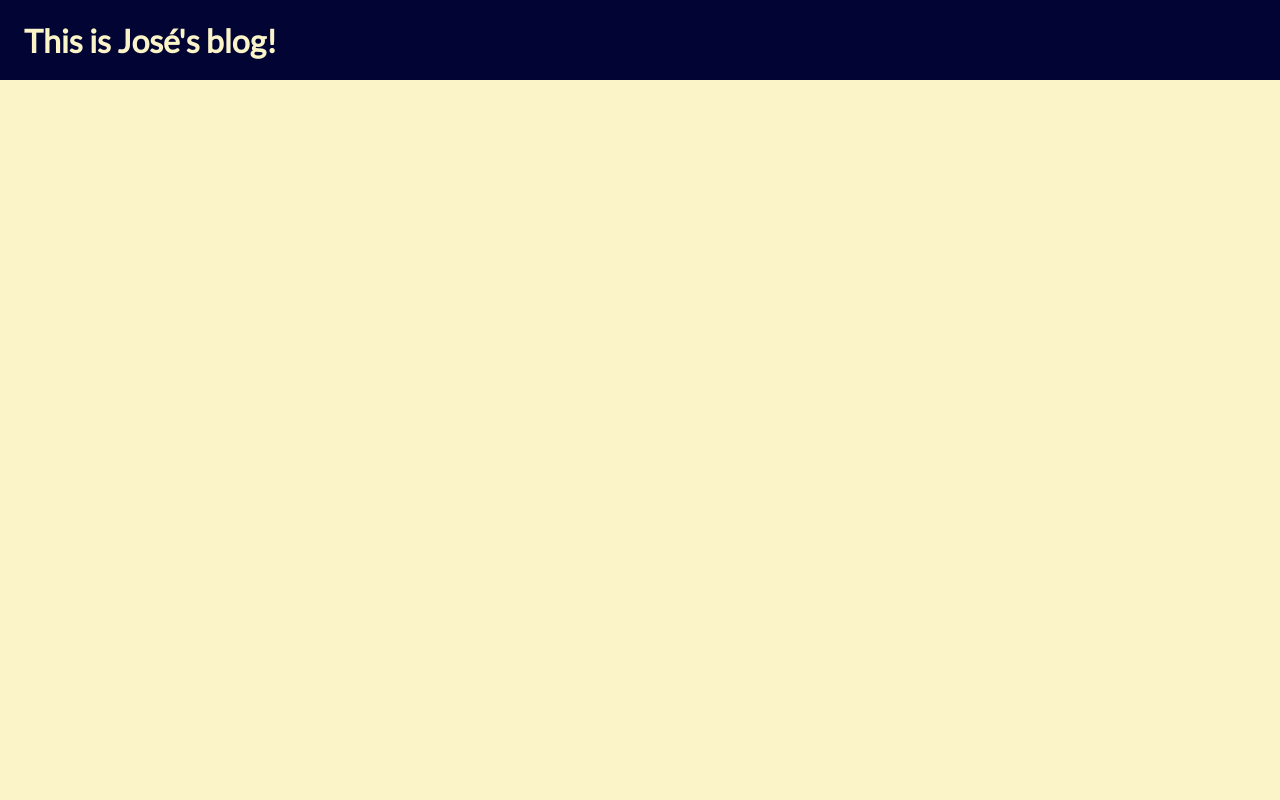
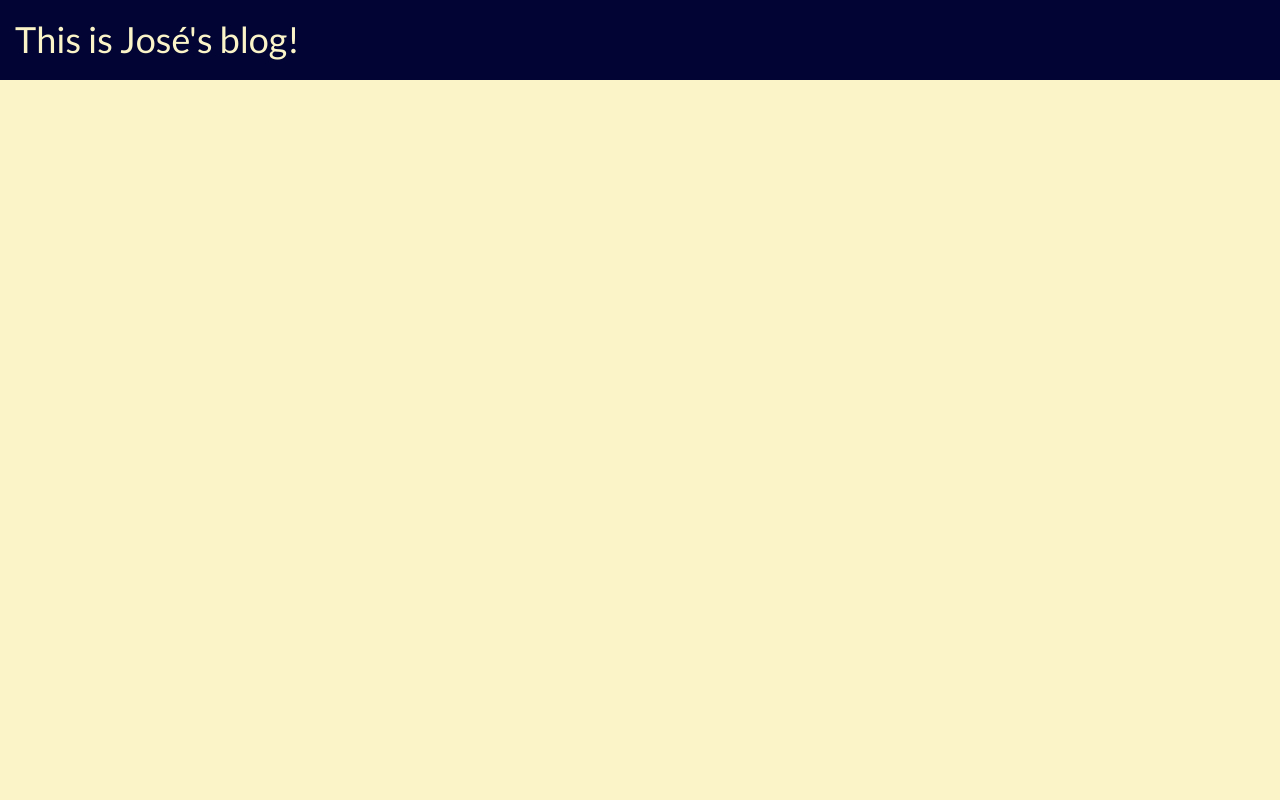
Before and after one commit to josegarban/blog, a Django app: page / in a window 1280 px wide. Run offline with Django 3.2, Linux system fonts and the light colour scheme; data that the repository does not hold is empty; some libraries are stand-ins or nearby versions.

Commit message:
Modified blog.css to use Bootstrap instead of vanilla css, also reformed templates as base.html and post_list.html

```diff
--- a/blog/static/css/blog.css
+++ b/blog/static/css/blog.css
@@ -1,4 +1,4 @@
-html{
+h1, h2, h3, p, a{
   font-family: "Lato", sans-serif;
 }
 
@@ -6,7 +6,7 @@
   background-color: #020533;
   color: #faf4c8;
 
-  height: 5rem;
+  height: 8rem;
   left: 0;
   padding: 0 1.5rem;
   position: absolute;
@@ -19,7 +19,7 @@
   margin: 8rem 1.5rem;
 }
 
-h2 {
+h2 a {
   color: #020533;
 }
 
--- /dev/null
+++ b/blog/templates/blog/base.html
@@ -0,0 +1,28 @@
+{% load static %}
+
+<html>
+  <head>
+    <title>José's blog</title>
+    <link rel="stylesheet" href="//maxcdn.bootstrapcdn.com/bootstrap/3.2.0/css/bootstrap.min.css">
+    <link rel="stylesheet" href="//maxcdn.bootstrapcdn.com/bootstrap/3.2.0/css/bootstrap-theme.min.css">
+    <link rel="stylesheet" href="{% static "css/blog.css" %}">
+    <link rel="stylesheet" href="https://fonts.googleapis.com/css?family=Lato">
+
+  </head>
+
+  <header>
+    <h1>This is José's blog!</h1>
+  </header>
+
+  <body>
+    <div class="content-container">
+      <div class="row">
+        <div class="col-md-8">
+          {% block content %}
+          {% endblock %}
+        </div>
+      </div>
+    </div>
+  </body>
+
+</html>
--- a/blog/templates/blog/post_list.html
+++ b/blog/templates/blog/post_list.html
@@ -1,30 +1,13 @@
-{% load static %}
+{% extends 'blog/base.html' %}
 
-<html>
-  <head>
-    <title>José's blog</title>
-    <!-- <link rel="stylesheet" href="//maxcdn.bootstrapcdn.com/bootstrap/3.2.0/css/bootstrap.min.css">
-    <link rel="stylesheet" href="//maxcdn.bootstrapcdn.com/bootstrap/3.2.0/css/bootstrap-theme.min.css"> -->
-    <link rel="stylesheet" href="{% static "css/blog.css" %}">
-    <link rel="stylesheet" href="https://fonts.googleapis.com/css?family=Lato">
-
-  </head>
-
-  <header>
-    <h1>This is José's blog!</h1>
-  </header>
-
-  <body>
-    <div class="container-posts">
-      </div>
-        {% for post in posts %}
-            <div class="post">
-                <p>published: {{ post.published_date }}</p>
-                <h2><a href="">{{ post.title }}</a></h2>
-                <p>{{ post.text|linebreaksbr }}</p>
+{% block content %}
+    {% for post in posts %}
+        <div class="post">
+            <div class="date">
+                {{ post.published_date }}
             </div>
-        {% endfor %}
-      </div>
-  </body>
-
-</html>
+            <h2><a href="">{{ post.title }}</a></h2>
+            <p>{{ post.text|linebreaksbr }}</p>
+        </div>
+    {% endfor %}
+{% endblock %}
```
